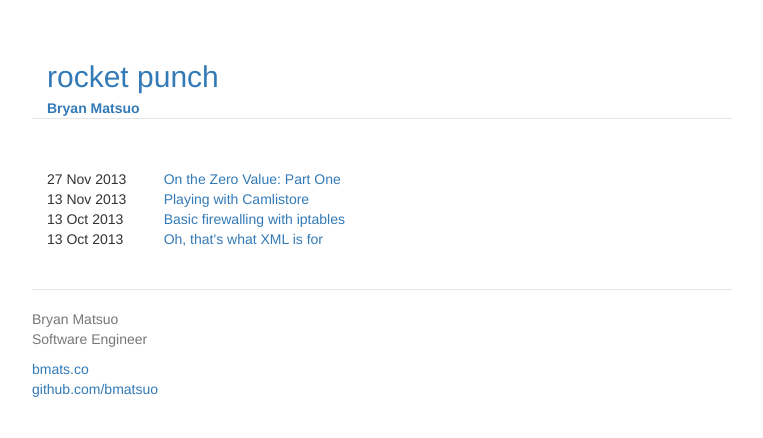
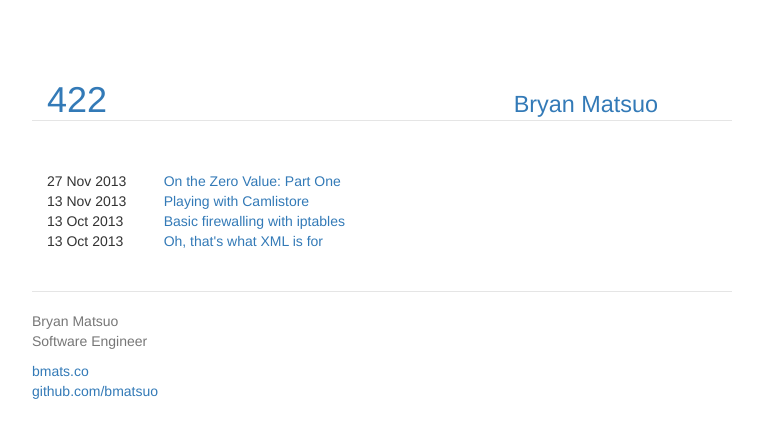
Before and after one commit to bmatsuo/bmatsuo.github.io, a Jekyll site: the page built from index.html, in a window 1280 px wide. Shown: the top 438 px of the page, without its empty margins (258-1021 px from the left). Built offline with Jekyll 4.4.1, drawn with Linux system fonts in a browser that asks for light colours; nearby versions of some CDN libraries.

Commit message:
style revamp

```diff
--- a/_config.yml
+++ b/_config.yml
@@ -1,3 +1,3 @@
-name: rocket punch
+name: 422
 pygments: true
 markdown: kramdown
--- a/_layouts/default.html
+++ b/_layouts/default.html
@@ -22,10 +22,14 @@
 
             <div class="site">
                 <div class="header row marketing">
-                    <span class="title col-lg-9 col-md-9 col-sm-9 col-xs-9">
-                        <h2><a href="/">{{ site.name }}</a></h2>
-                        <strong><a href="http://bmats.co">Bryan Matsuo</a></strong>
-                    </span>
+                    <h1>
+                        <span class="site-name col-lg-8 col-md-8 col-sm-8 col-xs-6">
+                            <a href="/">{{ site.name }}</a>
+                        </span>
+                        <span class="site-author col-lg-4 col-md-4 col-sm-4 col-xs-6">
+                            <small><a href="http://bmats.co">Bryan Matsuo</a></small>
+                        </span>
+                    </h1>
                 </div>
 
                 <div class="row marketing">
--- a/index.html
+++ b/index.html
@@ -1,6 +1,6 @@
 ---
 layout: default
-title: Rocket Punch!
+title: Unprocessable Entity
 ---
 <div id="home">
     <ul class="posts list-unstyled">
```
